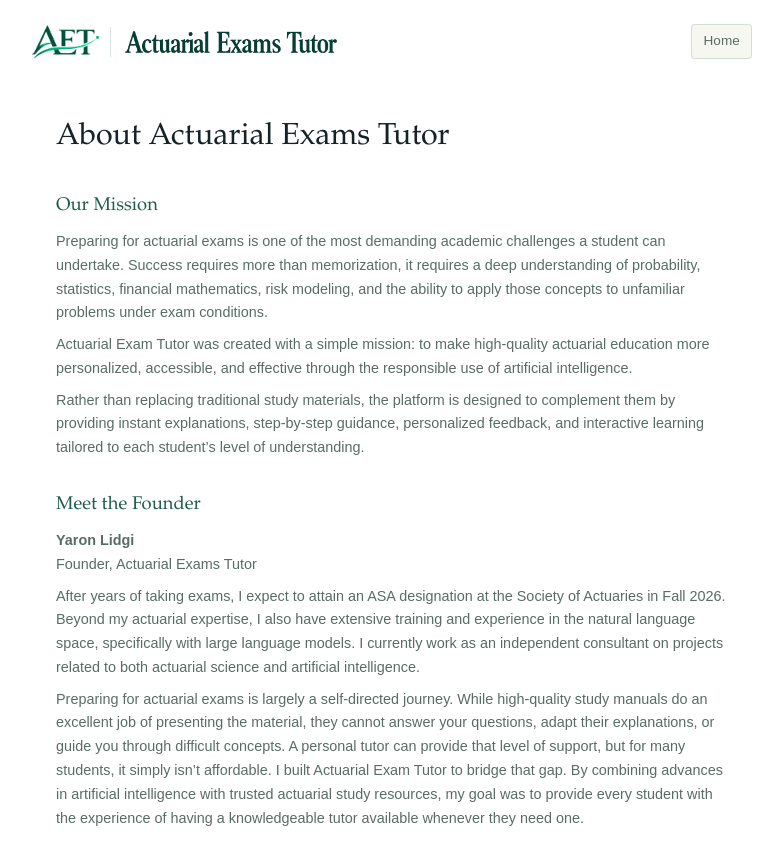
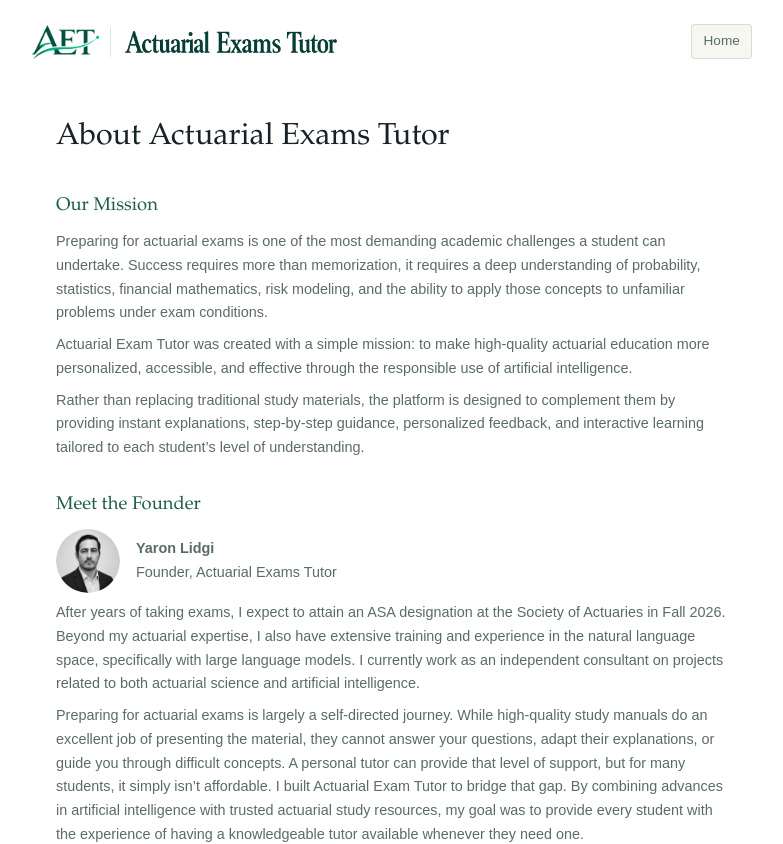
Before and after one commit to rlidgi/actuarial-exam-tutor, a Next.js app in the folder frontend/: page /about in a window 1280 px wide. Shown: the top 844 px of the page, without its empty margins (248-1031 px from the left). Built offline with nearby package versions, Linux system fonts and the light colour scheme; no server answers.

Commit message:
Add founder photo to the About page

```diff
--- a/frontend/src/app/about/page.tsx
+++ b/frontend/src/app/about/page.tsx
@@ -1,4 +1,5 @@
 import type { Metadata } from "next";
+import Image from "next/image";
 import Link from "next/link";
 import { MarketingHeader } from "@/components/marketing-header";
 import { SiteFooter } from "@/components/site-footer";
@@ -41,11 +42,20 @@
         </p>
 
         <h2>Meet the Founder</h2>
-        <p>
-          <strong>Yaron Lidgi</strong>
-          <br />
-          Founder, Actuarial Exams Tutor
-        </p>
+        <div style={{ display: "flex", alignItems: "center", gap: "16px" }}>
+          <Image
+            src="/founder.png"
+            alt="Yaron Lidgi"
+            width={64}
+            height={64}
+            style={{ borderRadius: "50%", objectFit: "cover" }}
+          />
+          <p style={{ margin: 0 }}>
+            <strong>Yaron Lidgi</strong>
+            <br />
+            Founder, Actuarial Exams Tutor
+          </p>
+        </div>
         <div style={{ height: '8px' }} /> {/* Adjust '8px' to make it smaller or larger */}
         <p>
           After years of taking exams, I expect to attain an ASA designation at the Society of
```
Also changed, not shown: frontend/public/founder.png (added).
